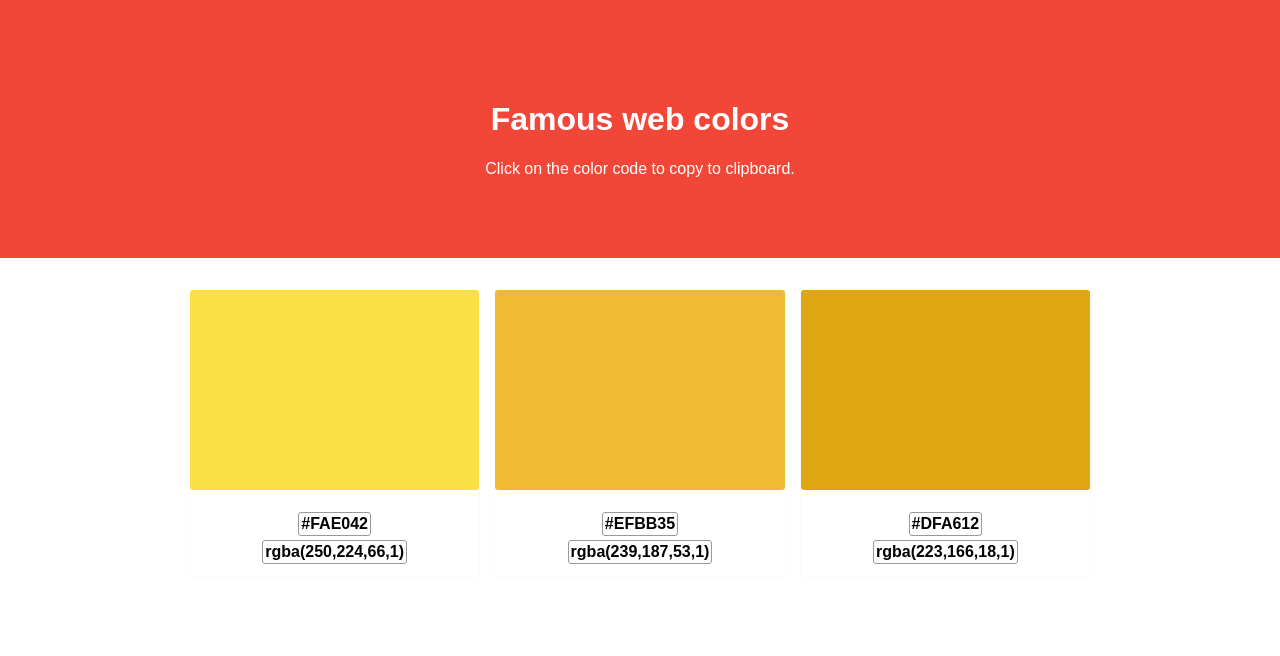
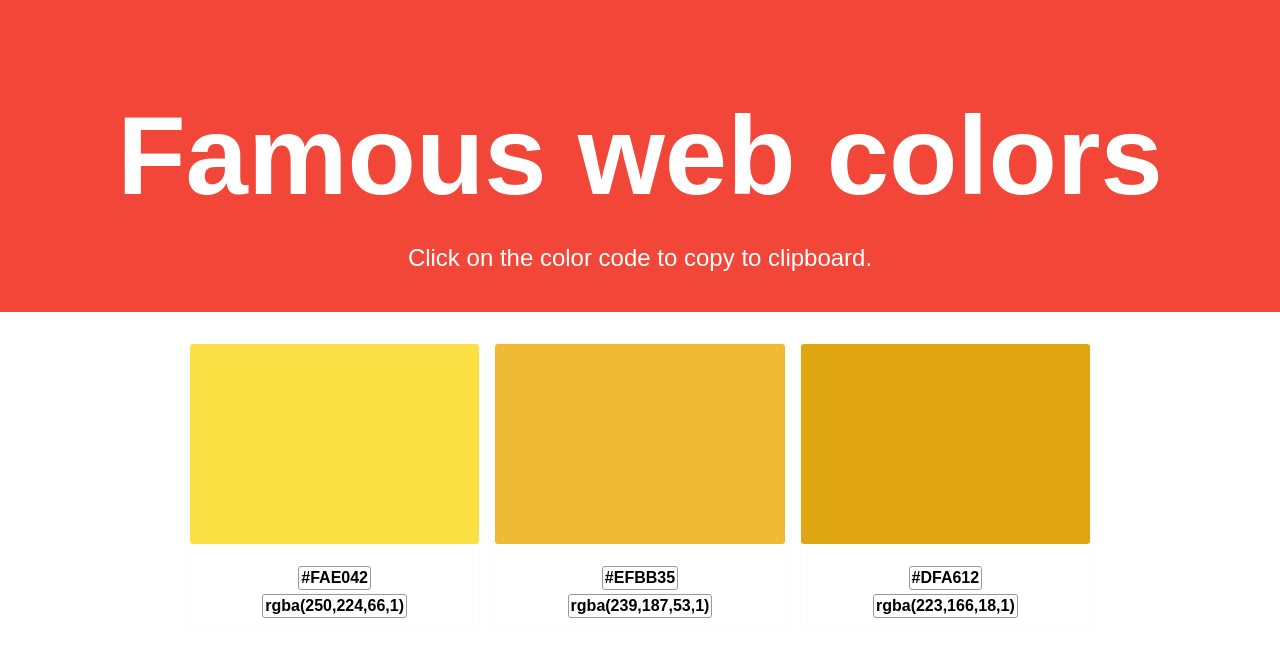
Before and after one commit to josephmtinangi/copying-to-clipboard, a plain HTML site: page index.html in a window 1280 px wide. Drawn offline with Linux system fonts and the light colour scheme.

Commit message:
Increase font size in hero

```diff
--- a/css/app.css
+++ b/css/app.css
@@ -11,9 +11,17 @@ body {
 	text-align: center;
 	background-color: #F24738;
 	color: #FFFFFF;
-	padding-top: 5rem;
-	padding-bottom: 4rem;
+	padding-top: 1rem;
+	padding-bottom: 1rem;
 	margin-bottom: 2rem;
+}
+.hero h1 {
+	font-size: 7em;
+	margin-bottom: 0;
+}
+
+.hero p {
+	font-size: 1.5em;
 }
 
 .colors {
```
